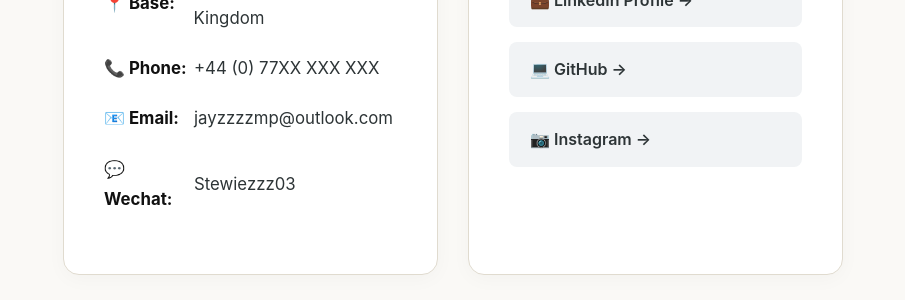
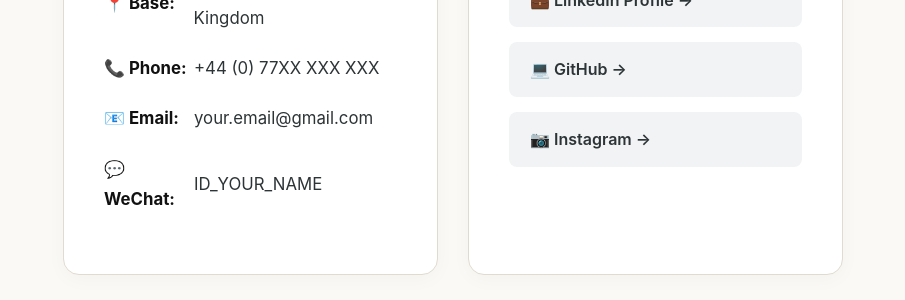
Before and after one commit to jayzzzzmp-commits/jayzzzzmp-commits.github.io, a Jekyll site: the page built from contact.html, in a window 1280 px wide. Shown: the part 384-684 px from the top of the page, without its empty margins (187-1092 px from the left). Built offline with Jekyll 4.4.1, drawn with Linux system fonts in a browser that asks for light colours.

Commit message:
Update contact.html

```diff
--- a/contact.html
+++ b/contact.html
@@ -102,8 +102,8 @@
     <ul class="contact-list">
         <li><b>📍 Base:</b> Glasgow, United Kingdom</li>
         <li><b>📞 Phone:</b> +44 (0) 77XX XXX XXX</li>
-            <li><b>📧 Email:</b> jayzzzzmp@outlook.com</li>
-            <li><b>💬 Wechat:</b> Stewiezzz03</li>
+        <li><b>📧 Email:</b> your.email@gmail.com</li>
+        <li><b>💬 WeChat:</b> ID_YOUR_NAME</li>
     </ul>
 </div>
 
```
Lines whose indentation alone changed are shown as unchanged.
